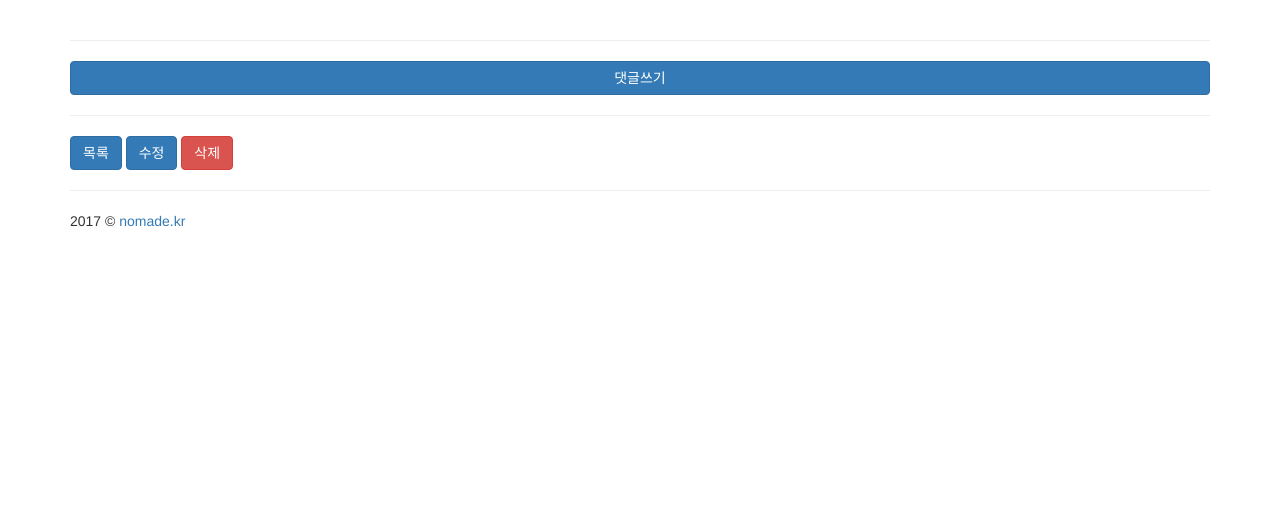
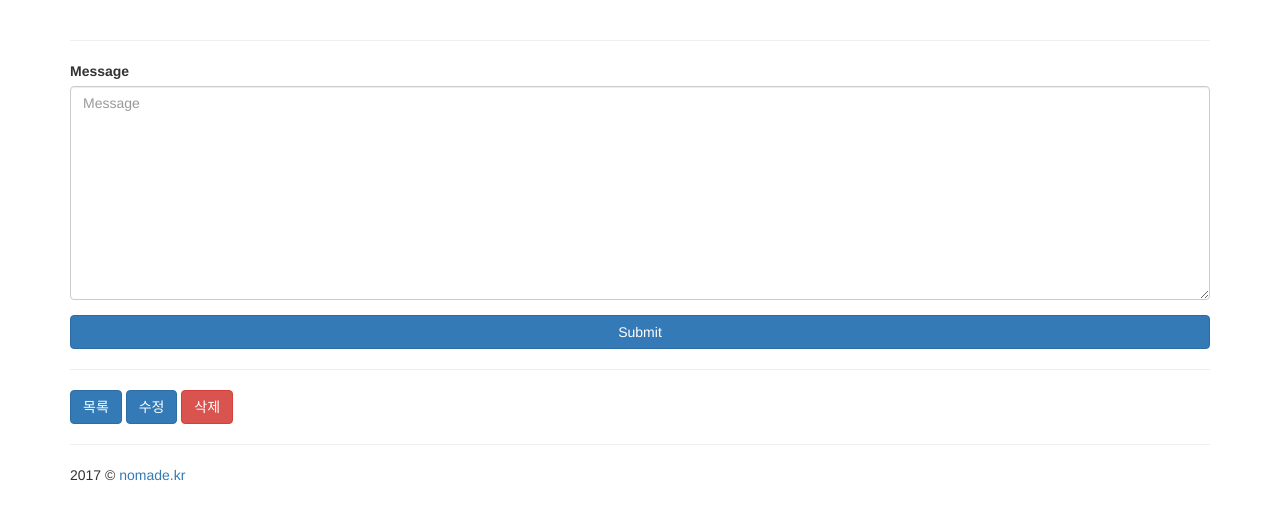
Before and after one commit to yeon0206/AskDjango-frontendVOD, a Django app: template blog/templates/blog/post_detail.html in a window 1280 px wide. Shown: the part 52-572 px from the top of the page. Run offline with Django 3.2, Linux system fonts and the light colour scheme; the template is opened without the code that fills it: values that come from a table or form of the project are taken from there, others are empty; some libraries are stand-ins or nearby versions.

Commit message:
이제 post detail화면에서 댓글을 쓸 수 있어요

```diff
--- a/blog/templates/blog/post_detail.html
+++ b/blog/templates/blog/post_detail.html
@@ -1,4 +1,5 @@
 {% extends "blog/layout.html" %}
+{% load bootstrap3 %}
 
 {% block extra_body %}
     <script>
@@ -36,7 +37,13 @@
 
             <hr/>
 
-            <a href="{% url "blog:comment_new" post.pk %}" class="btn btn-primary btn-block">댓글쓰기</a>
+            <form action="{% url "blog:comment_new" post.pk %}" method="post"> <!--detail에서 폼을 작성하였지만 다른 url(comment_new)에서 처리를 해줘야함으로 action값을 줌-->
+                {% csrf_token %}
+                {% bootstrap_form comment_form %}
+                <input type="submit" class="btn btn-primary btn-block" />
+            </form>
+
+            {# <a href="{% url "blog:comment_new" post.pk %}" class="btn btn-primary btn-block">댓글쓰기</a> #}
 
             <ul>
             {% for comment in post.comment_set.all %}
--- a/blog/views.py
+++ b/blog/views.py
@@ -34,6 +34,11 @@ class PostDetailView(DetailView):
             })
         #템플릿 렌더링
         return super().render_to_response(context)
+
+    def get_context_data(self, **kwargs):
+        context = super().get_context_data(**kwargs)
+        context['comment_form'] = CommentForm()
+        return context
 
 post_detail = PostDetailView.as_view()
 
```
